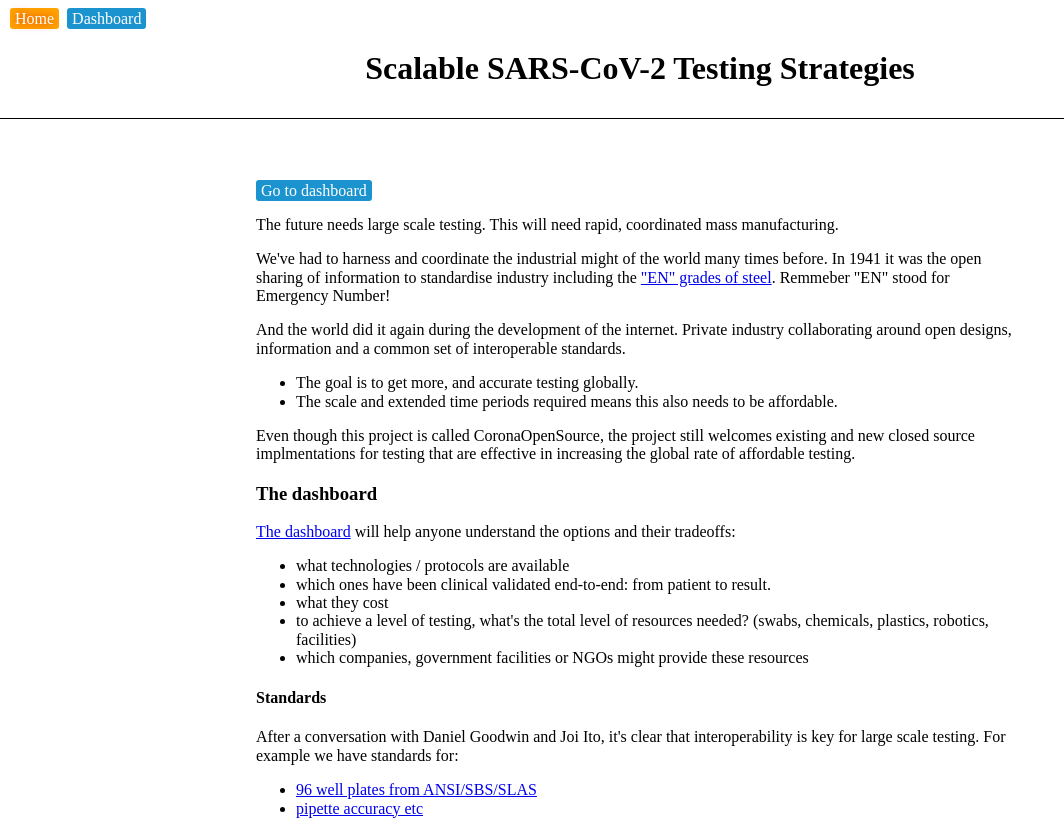
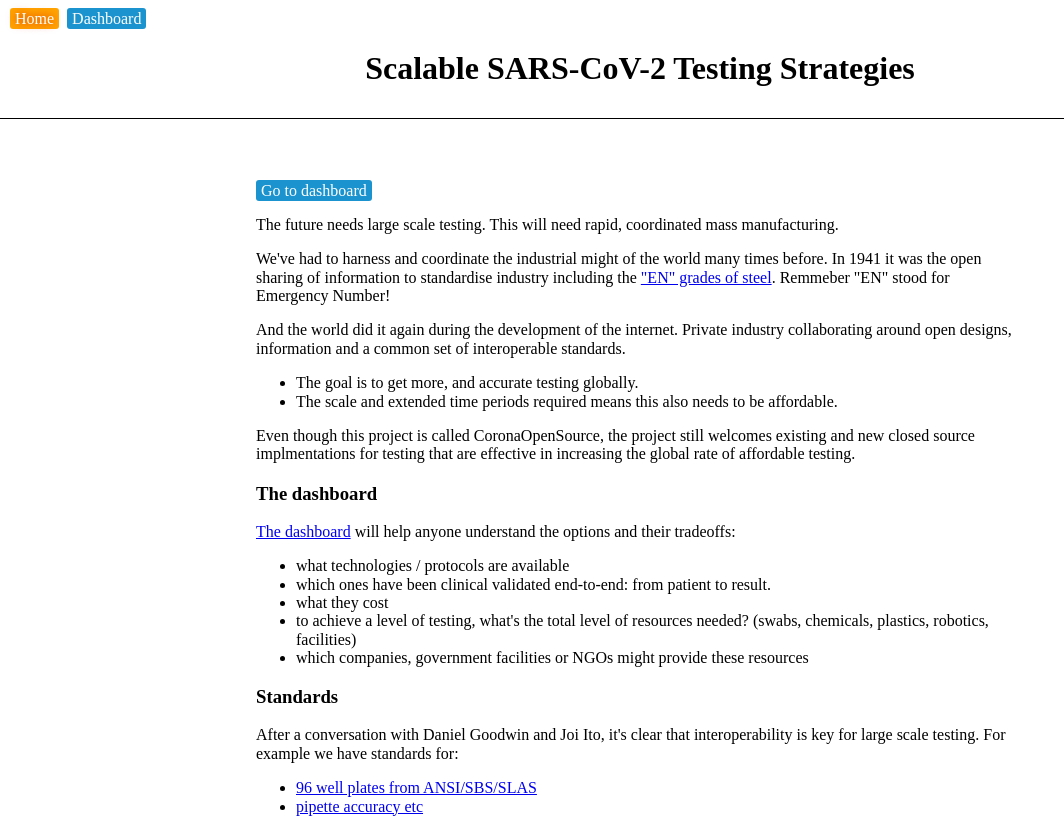
Before and after one commit to TheWorldSim/SARS-CoV-2-testing, a Preact app: page / in a window 1280 px wide. Shown: the top 820 px of the page, without its empty margins (0-1064 px from the left). Built offline with nearby package versions, Linux system fonts and the light colour scheme; the HTML template or start-up script is replaced by a standard one.

Commit message:
Move heading

```diff
--- a/src/app/components/intro/Intro.tsx
+++ b/src/app/components/intro/Intro.tsx
@@ -35,8 +35,8 @@ export function Intro (props: { change_route: ChangeRoute })
           <li>which companies, government facilities or NGOs might provide these resources</li>
         </ul>
       </p>
+      <h3>Standards</h3>
       <p>
-        <h4>Standards</h4>
         After a conversation with Daniel Goodwin and Joi Ito, it's clear that interoperability is key for large scale testing.  For example we have standards for:
         <ul>
           <li><a href="https://slas.org/SLAS/assets/File/ANSI_SLAS_4-2004_WellPositions.pdf">96 well plates from ANSI/SBS/SLAS</a></li>
```
